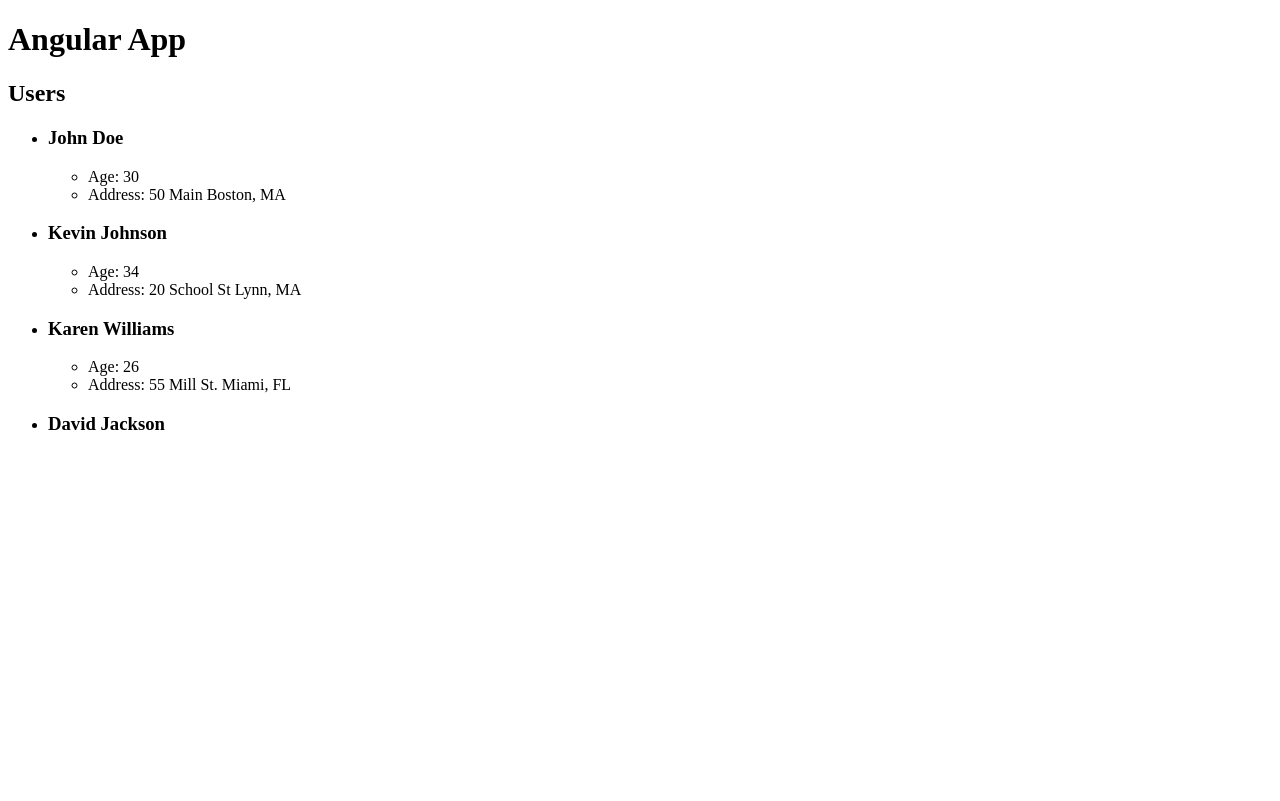
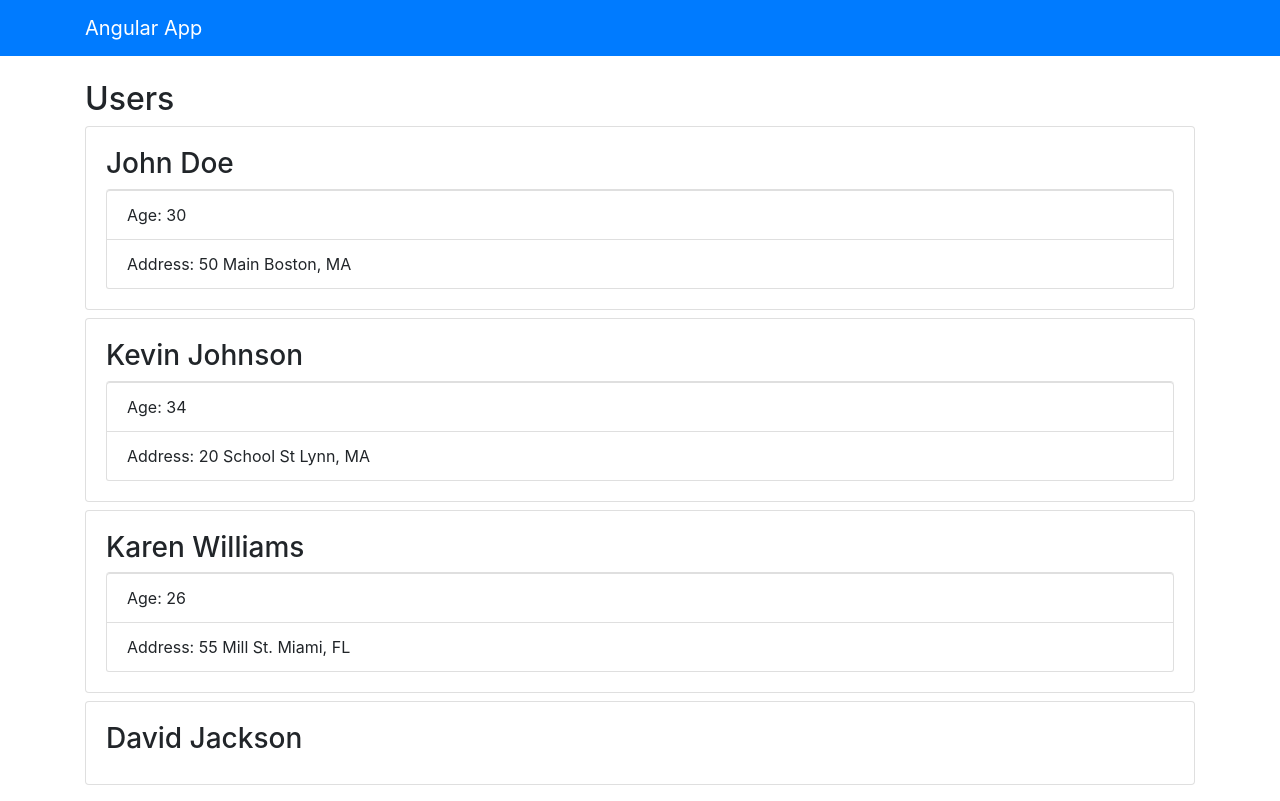
Before and after one commit to abecel22/angular-app-tutorial, an Angular app: page / in a window 1280 px wide. Built offline with nearby package versions, Linux system fonts and the light colour scheme.

Commit message:
Added basic styling.

```diff
--- a/angular.json
+++ b/angular.json
@@ -18,14 +18,16 @@
             "main": "src/main.ts",
             "polyfills": "src/polyfills.ts",
             "tsConfig": "src/tsconfig.app.json",
-            "assets": [
-              "src/favicon.ico",
-              "src/assets"
+            "assets": ["src/favicon.ico", "src/assets"],
+            "styles": [
+              "src/styles.css",
+              "./node_modules/bootstrap/dist/css/bootstrap.css"
             ],
-            "styles": [
-              "src/styles.css"
-            ],
-            "scripts": []
+            "scripts": [
+              "./node_modules/jquery/dist/jquery.js",
+              "./node_modules/popper.js/dist/umd/popper.js",
+              "./node_modules/bootstrap/dist/js/bootstrap.js"
+            ]
           },
           "configurations": {
             "production": {
@@ -71,26 +73,16 @@
             "polyfills": "src/polyfills.ts",
             "tsConfig": "src/tsconfig.spec.json",
             "karmaConfig": "src/karma.conf.js",
-            "styles": [
-              "src/styles.css"
-            ],
+            "styles": ["src/styles.css"],
             "scripts": [],
-            "assets": [
-              "src/favicon.ico",
-              "src/assets"
-            ]
+            "assets": ["src/favicon.ico", "src/assets"]
           }
         },
         "lint": {
           "builder": "@angular-devkit/build-angular:tslint",
           "options": {
-            "tsConfig": [
-              "src/tsconfig.app.json",
-              "src/tsconfig.spec.json"
-            ],
-            "exclude": [
-              "**/node_modules/**"
-            ]
+            "tsConfig": ["src/tsconfig.app.json", "src/tsconfig.spec.json"],
+            "exclude": ["**/node_modules/**"]
           }
         }
       }
@@ -115,9 +107,7 @@
           "builder": "@angular-devkit/build-angular:tslint",
           "options": {
             "tsConfig": "e2e/tsconfig.e2e.json",
-            "exclude": [
-              "**/node_modules/**"
-            ]
+            "exclude": ["**/node_modules/**"]
           }
         }
       }
--- a/package.json
+++ b/package.json
@@ -20,7 +20,10 @@
     "@angular/platform-browser": "^6.0.3",
     "@angular/platform-browser-dynamic": "^6.0.3",
     "@angular/router": "^6.0.3",
+    "bootstrap": "4.0.0-beta.2",
     "core-js": "^2.5.4",
+    "jquery": "^3.3.1",
+    "popper.js": "^1.14.3",
     "rxjs": "^6.0.0",
     "zone.js": "^0.8.26"
   },
--- a/src/app/app.component.html
+++ b/src/app/app.component.html
@@ -1,2 +1,4 @@
-<h1>Angular App</h1>
-<app-users></app-users>
+<app-navbar></app-navbar>
+<div class="container">
+    <app-users></app-users>
+</div>
--- a/src/app/app.module.ts
+++ b/src/app/app.module.ts
@@ -4,9 +4,10 @@
 import { AppComponent } from './app.component';
 import { UserComponent } from './components/user/user.component';
 import { UsersComponent } from './components/users/users.component';
+import { NavbarComponent } from './components/navbar/navbar.component';
 
 @NgModule({
-  declarations: [AppComponent, UserComponent, UsersComponent],
+  declarations: [AppComponent, UserComponent, UsersComponent, NavbarComponent],
   imports: [BrowserModule],
   providers: [],
   bootstrap: [AppComponent]
--- /dev/null
+++ b/src/app/components/navbar/navbar.component.html
@@ -0,0 +1,5 @@
+<nav class="navbar navbar-dark bg-primary mb-4">
+  <div class="container">
+    <a href="#" class="navbar-brand">Angular App</a>
+  </div>
+</nav>
--- /dev/null
+++ b/src/app/components/navbar/navbar.component.ts
@@ -0,0 +1,15 @@
+import { Component, OnInit } from '@angular/core';
+
+@Component({
+  selector: 'app-navbar',
+  templateUrl: './navbar.component.html',
+  styleUrls: ['./navbar.component.css']
+})
+export class NavbarComponent implements OnInit {
+
+  constructor() { }
+
+  ngOnInit() {
+  }
+
+}
--- a/src/app/components/users/users.component.html
+++ b/src/app/components/users/users.component.html
@@ -1,10 +1,10 @@
 <h2>Users</h2>
-<ul *ngIf="loaded && users.length > 0">
-  <li *ngFor="let user of users">
+<ul class="list-unstyled" *ngIf="loaded && users.length > 0">
+  <li class="card card-body mb-2" *ngFor="let user of users">
     <h3>{{ user.firstName }} {{ user.lastName }}</h3>
-    <ul *ngIf="showExtended && user.age && user.address">
-      <li>Age: {{ user.age }}</li>
-      <li>Address: {{ user.address.street }} {{ user.address.city }}, {{ user.address.state }}</li>
+    <ul class="list-group" *ngIf="showExtended && user.age && user.address">
+      <li class="list-group-item">Age: {{ user.age }}</li>
+      <li class="list-group-item">Address: {{ user.address.street }} {{ user.address.city }}, {{ user.address.state }}</li>
     </ul>
   </li>
 </ul>
```
Also changed, not shown: src/app/components/navbar/navbar.component.css (added), 1 other file (tests, documents, lock files or other folders).
